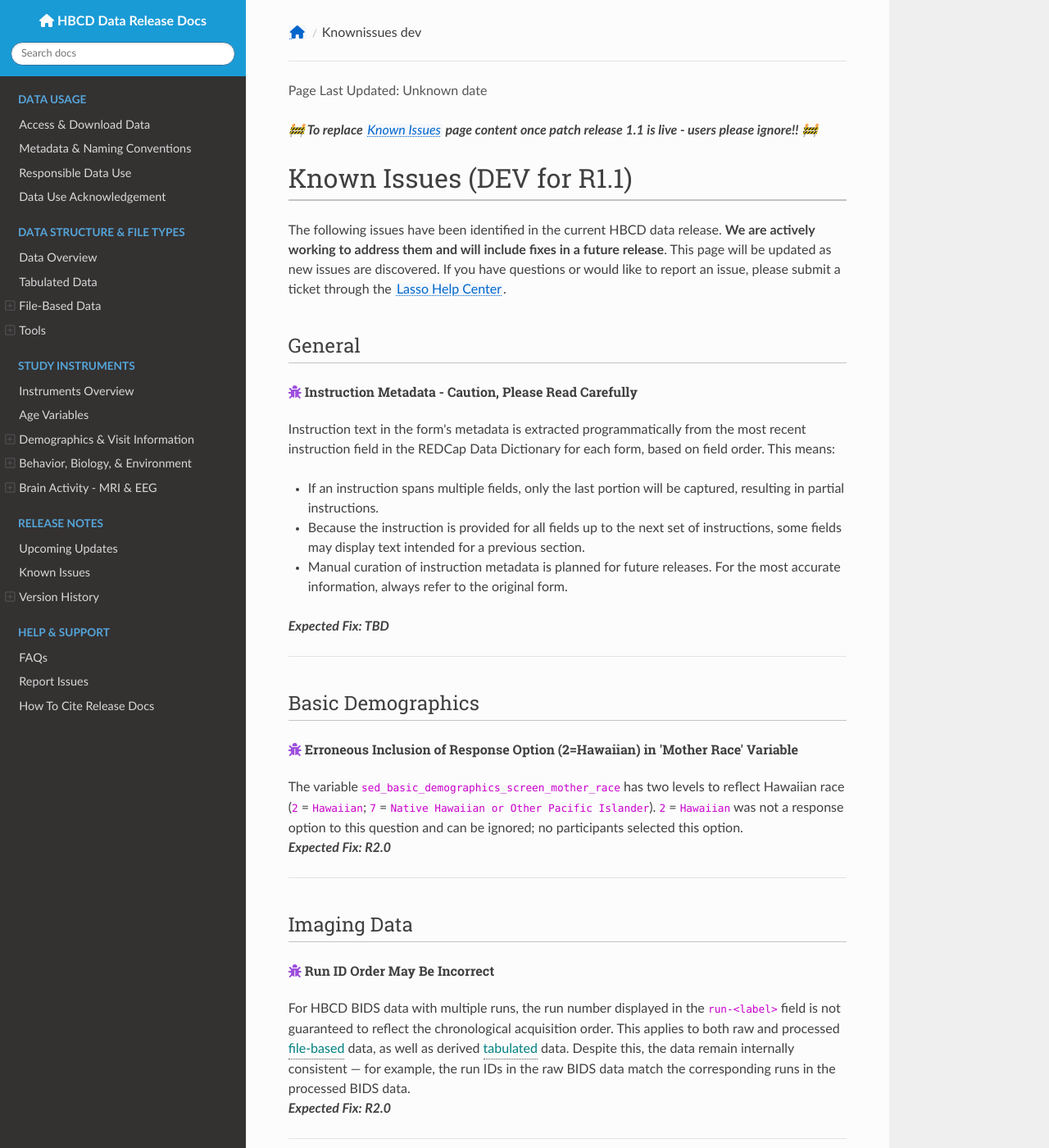
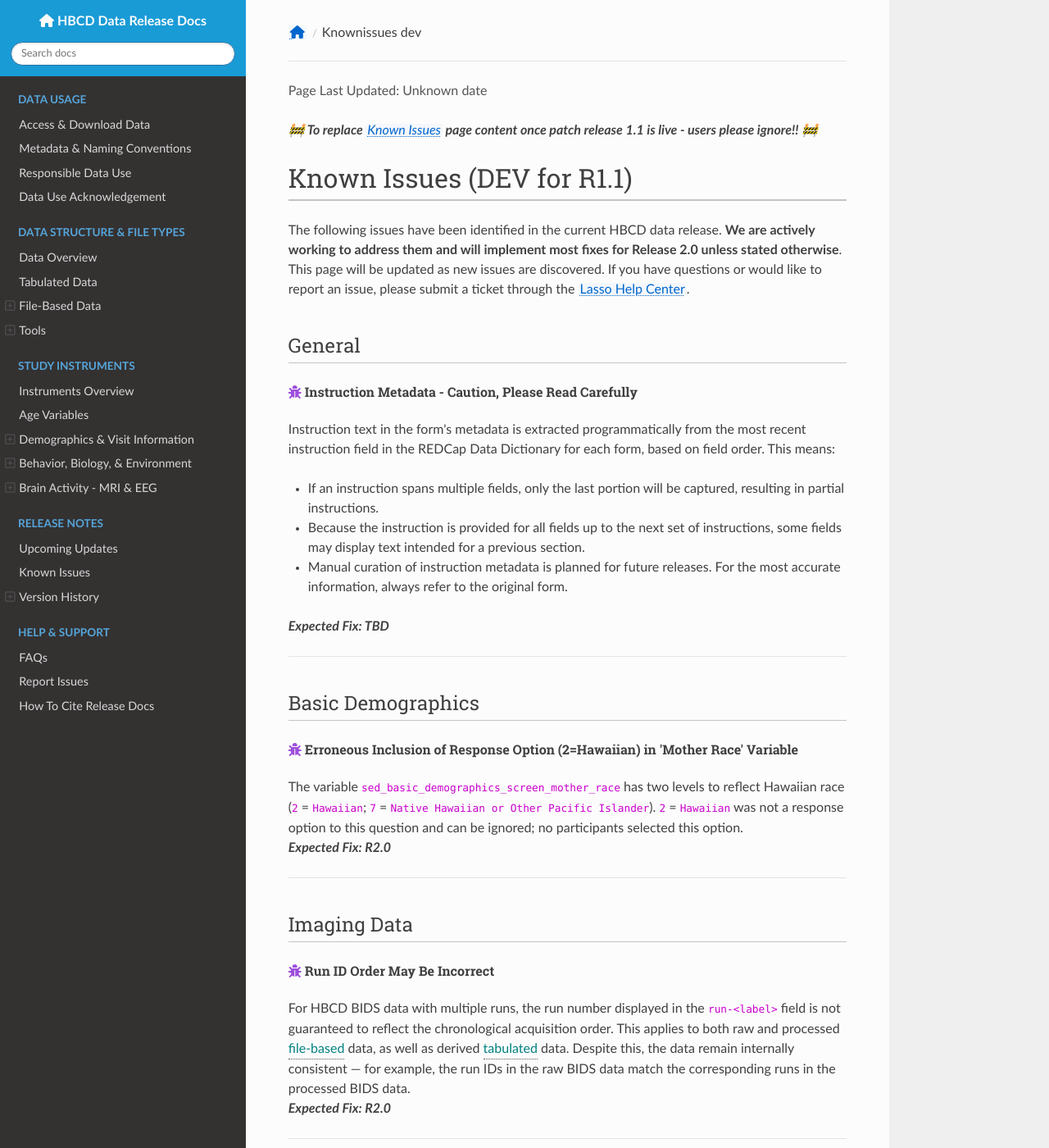
Before and after one commit to nbdc-datahub/hbcd-docs, an MkDocs documentation site: the page built from docs/changelog/knownissues-dev.md, in a window 1280 px wide and 1400 px high. Shown: the whole window at 82% size. Built offline with MkDocs 1.6.1, drawn with Linux system fonts in a browser that asks for light colours; nearby versions of some CDN libraries; some of the changed text lies outside the part shown.

Commit message:
known issues dev

```diff
--- a/docs/changelog/knownissues-dev.md
+++ b/docs/changelog/knownissues-dev.md
@@ -1,7 +1,7 @@
 ***🚧 To replace [Known Issues](knownissues.md) page content once patch release 1.1 is live - users please ignore!! 🚧***
 
 # Known Issues (DEV for R1.1)
-The following issues have been identified in the current HBCD data release. **We are actively working to address them and will include fixes in a future release**. This page will be updated as new issues are discovered. If you have questions or would like to report an issue, please submit a ticket through the [Lasso Help Center](https://nbdc.lassoinformatics.com/issue-tracker).
+The following issues have been identified in the current HBCD data release. **We are actively working to address them and will implement most fixes for Release 2.0 unless stated otherwise**. This page will be updated as new issues are discovered. If you have questions or would like to report an issue, please submit a ticket through the [Lasso Help Center](https://nbdc.lassoinformatics.com/issue-tracker).
 
 ## General
 ###### <span class="emoji" style="color: #9d4edd;"><i class="fas fa-bug"></i></span> Instruction Metadata - Caution, Please Read Carefully
```
Also changed, not shown: other parts of docs/changelog/knownissues-dev.md (+1 -1 lines).
